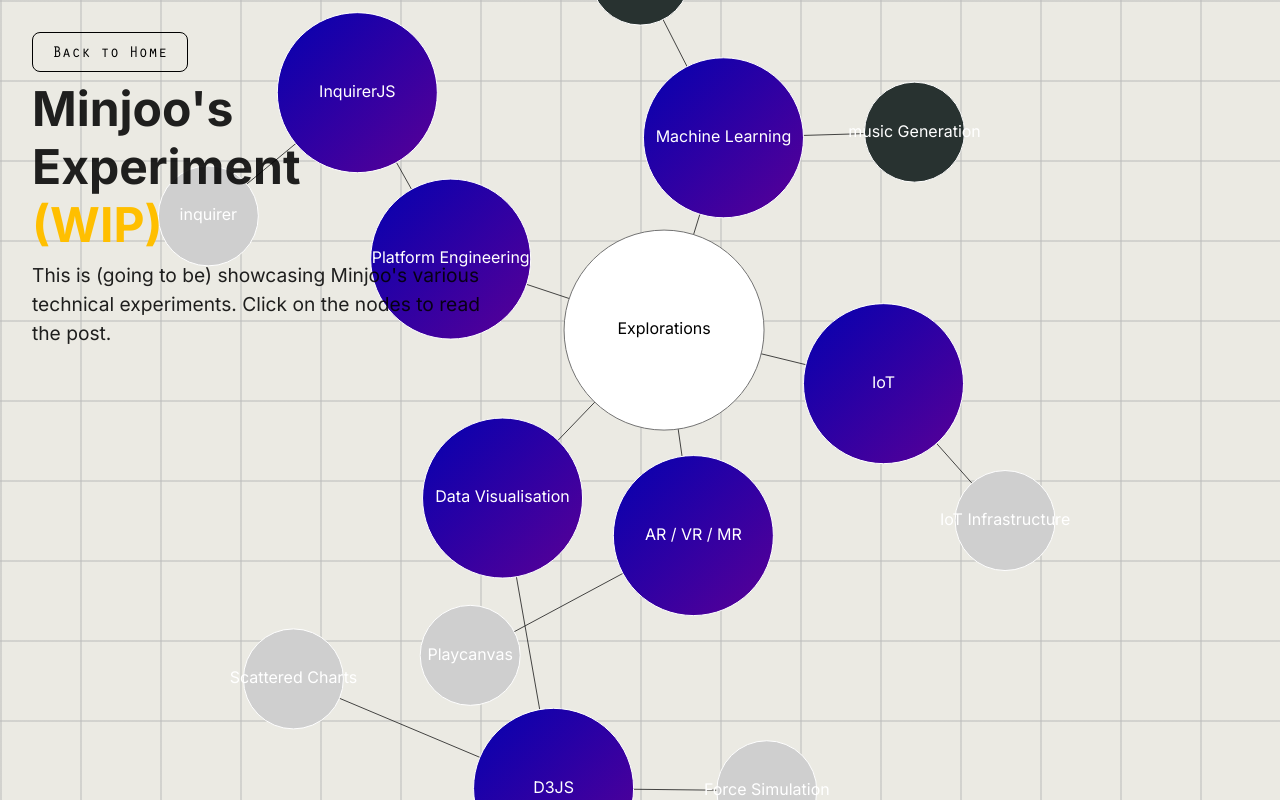
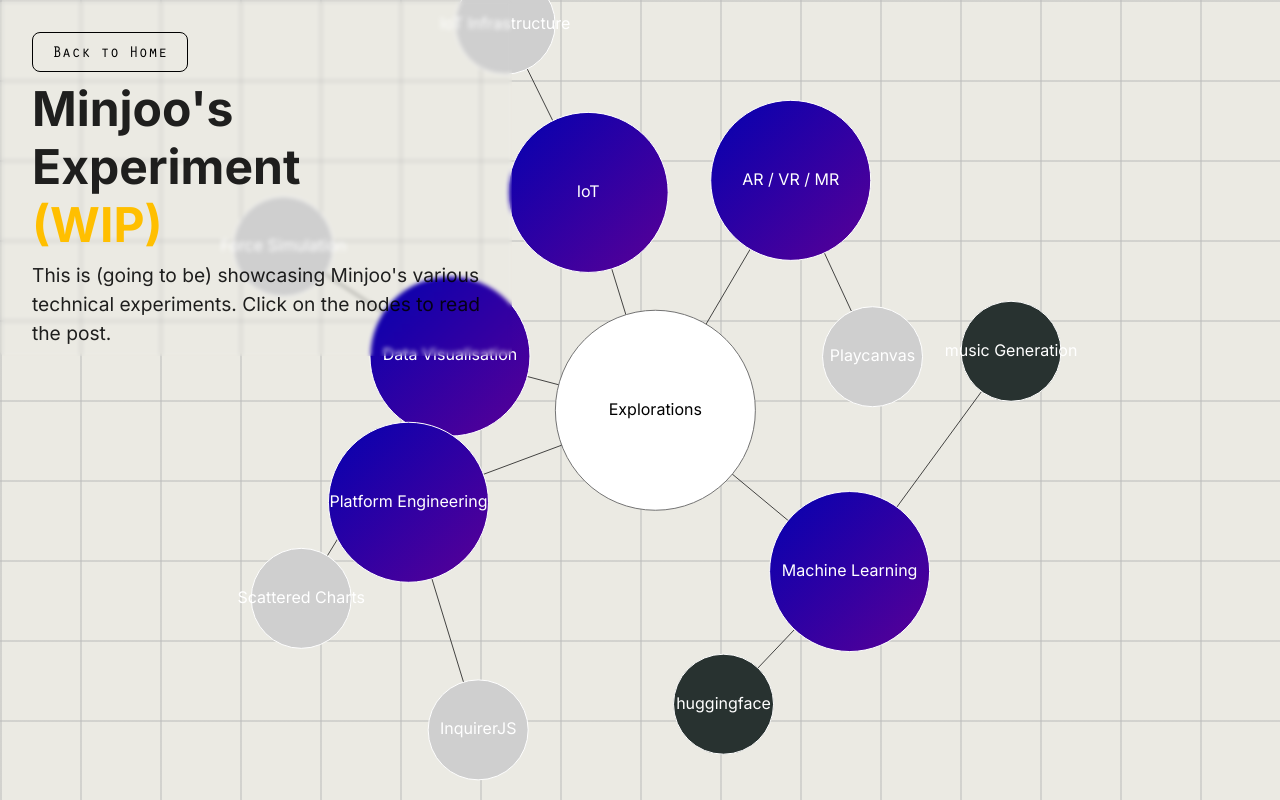
Before and after one commit to mj-life-is-once/experiments, a Next.js app: page / in a window 1280 px wide. Built offline with nearby package versions, Linux system fonts and the light colour scheme.

Commit message:
backdrop filter

```diff
--- a/src/app/blog/[id]/page.module.scss
+++ b/src/app/blog/[id]/page.module.scss
@@ -10,7 +10,6 @@
 }
 
 $breakpoint-tablet: 768px;
-$breakpoint-mobile: 576px;
 @media (max-width: $breakpoint-tablet) {
   .blog {
     margin: auto;
@@ -22,7 +21,7 @@
     padding: 0 0;
   }
 }
-
+$breakpoint-mobile: 576px;
 @media (max-width: $breakpoint-mobile) {
   .blog {
     width: 100%;
--- a/src/app/globals.css
+++ b/src/app/globals.css
@@ -43,8 +43,12 @@
   text-decoration: underline;
 }
 
+circle {
+  transition: 0.5s;
+}
+
 circle:hover {
-  fill: var(--highlight_color_1);
+  fill: var(--highlight_color_2);
 }
 
 button {
--- a/src/app/page.module.scss
+++ b/src/app/page.module.scss
@@ -3,3 +3,10 @@
   position: relative;
   /* background-color: blue; */
 }
+.titleBlock {
+  position: absolute;
+  z-index: 1;
+  pointer-events: none;
+  backdrop-filter: blur(2px);
+  border-radius: 5px;
+}
--- a/src/app/page.tsx
+++ b/src/app/page.tsx
@@ -20,6 +20,7 @@
 
   return (
     <main className={c.main}>
+      <div className={c.titleBlock}>
         <Intro
           title={
             <h1>
@@ -35,6 +36,8 @@
           }
           backLink={{ title: "Back to Home", href: "http://minjoocho.com" }}
         />
+      </div>
+
       <TreeNav data={promiseData}></TreeNav>
     </main>
   );
--- a/src/components/_ui/Intro.module.scss
+++ b/src/components/_ui/Intro.module.scss
@@ -1,9 +1,6 @@
 .intro {
-  position: absolute;
-  top: 2rem;
-  left: 2rem;
-  z-index: 1;
-  pointer-events: none;
+  padding-top: 2rem;
+  padding-left: 2rem;
 }
 
 .title {
--- a/src/store/menus.json
+++ b/src/store/menus.json
@@ -6,14 +6,14 @@
       "name": "Data Visualisation",
       "path": "/dataviz",
       "children": [
-        {
-          "name": "D3JS",
-          "children": [
-            { "name": "Scattered Charts", "path": "/scattered" },
-            { "name": "Force Simulation", "path": "/force" }
-          ]
-        }
+        { "name": "Scattered Charts", "path": "/scattered" },
+        { "name": "Force Simulation", "path": "/force" }
       ]
+    },
+    {
+      "name": "AR / VR / MR",
+      "path": "/virtual",
+      "children": [{ "name": "Playcanvas", "path": "/playcanvas" }]
     },
     {
       "name": "Machine Learning",
@@ -27,17 +27,12 @@
       ]
     },
     {
-      "name": "AR / VR / MR",
-      "path": "/virtual",
-      "children": [{ "name": "Playcanvas", "path": "/playcanvas" }]
-    },
-    {
       "name": "Platform Engineering",
       "path": "/platform",
       "children": [
         {
           "name": "InquirerJS",
-          "children": [{ "name": "inquirer", "path": "/inquirer" }]
+          "path": "/inquirer"
         }
       ]
     },
```
Lines whose indentation alone changed are shown as unchanged.
